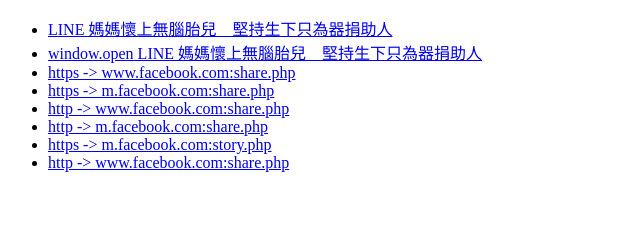
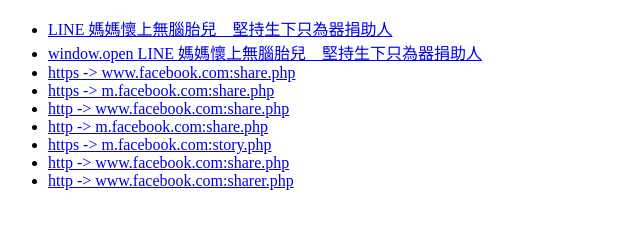
Before and after one commit to moonjuice/share-link-test, a plain HTML site: page index.html in a window 1280 px wide. Shown: the whole page, without its empty margins (0-640 px from the left). Drawn offline with Linux system fonts and the light colour scheme.

Commit message:
test sharer.php

```diff
--- a/index.html
+++ b/index.html
@@ -19,6 +19,7 @@
         <li><a href="http://m.facebook.com/share.php?u=http%3A%2F%2Fwww.google.com.tw%2F">http -> m.facebook.com:share.php</a></li>
         <li><a href="https://m.facebook.com/story.php?story_fbid=10155196976019284&id=158495994283">https -> m.facebook.com:story.php</a></li>
         <li><a href="http://www.facebook.com/share.php?u=https%3A%2F%2Fw3schools.com%2Fmy%20test.asp%3Fname%3Dst%C3%A5le%26car%3Dsaab">http -> www.facebook.com:share.php</a></li>
+        <li><a href="http://www.facebook.com/sharer.php?u=https%3A%2F%2Fw3schools.com%2Fmy%20test.asp%3Fname%3Dst%C3%A5le%26car%3Dsaab">http -> www.facebook.com:sharer.php</a></li>
     </ul>
 </body>
 </html>
```
